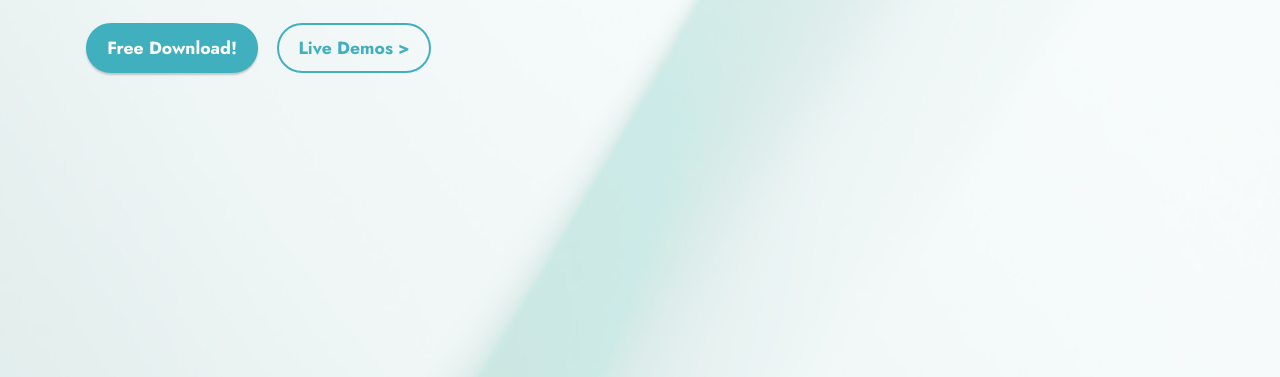
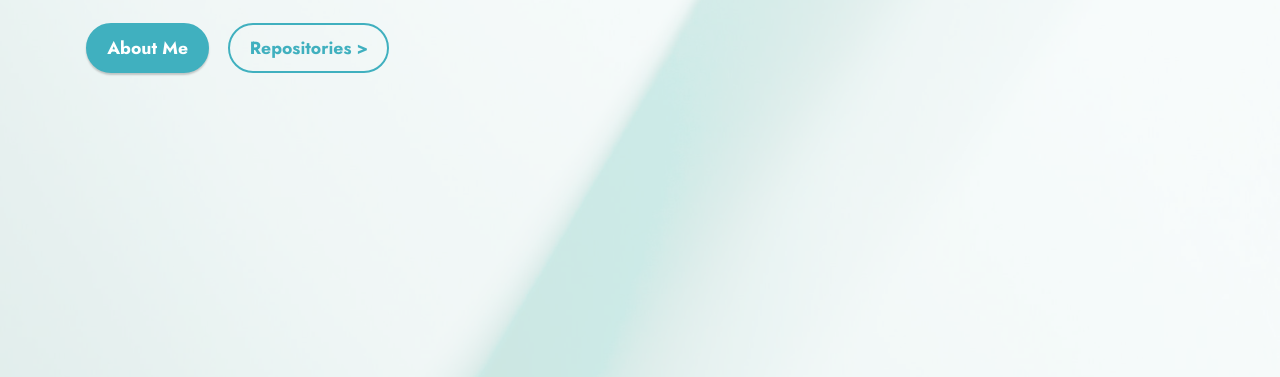
Before and after one commit to clohg/clohg.github.io, a plain HTML site: page index.html in a window 1280 px wide. Shown: the part 423-800 px from the top of the page. Drawn offline with Linux system fonts and the light colour scheme.

Commit message:
Update homepage links

```diff
--- a/index.html
+++ b/index.html
@@ -39,10 +39,8 @@
                 <h1 class="mbr-section-title mbr-fonts-style mb-3 display-1"><strong>clohg</strong></h1>
 
                 <p class="mbr-text mbr-fonts-style display-7">I code. Therefore I am... here.</p>
-                <div class="mbr-section-btn mt-3">
-                    <a class="btn btn-success display-4" href="https://mobiri.se">Free Download!</a>
-                    <a class="btn btn-success-outline display-4" href="https://mobiri.se">Live Demos &gt;</a>
-                </div>
+                <div class="mbr-section-btn mt-3"><a class="btn btn-success display-4" href="https://clinton.in" target="_blank">About Me</a>
+                    <a class="btn btn-success-outline display-4" href="https://github.com/clohg?tab=repositories">Repositories &gt;</a></div>
             </div>
         </div>
     </div>
```
Also changed, not shown: 1 other file.
